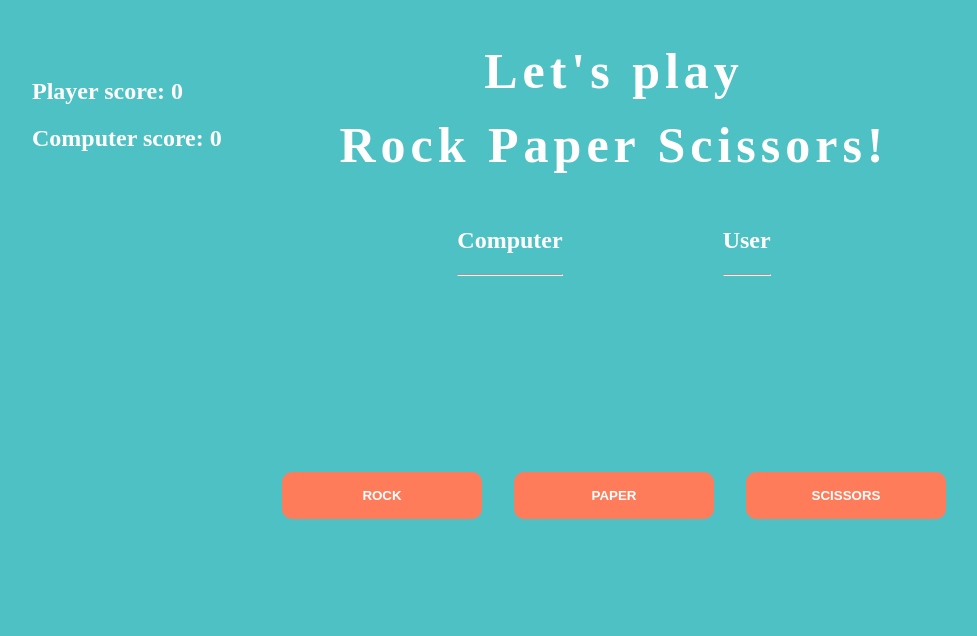
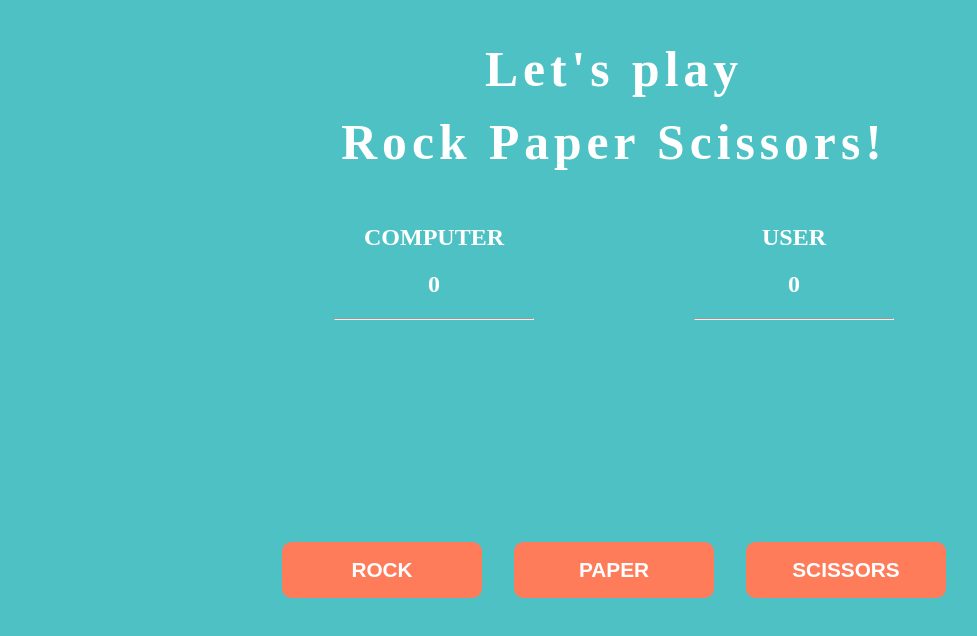
Before and after one commit to fabiolapoblete/rock-paper-scissors-game, a plain HTML site: page index.html in a window 1280 px wide. Shown: the whole page, without its empty margins (26-1003 px from the left). Drawn offline with Linux system fonts and the light colour scheme.

Commit message:
Styling and cc

```diff
--- a/app.js
+++ b/app.js
@@ -18,6 +18,7 @@ for (let possibleChoice of possibleChoices) {
   possibleChoice.addEventListener("click", (e) => {
     userChoice = e.target.id;
     userChoiceDisplay.innerText = userChoice;
+
     generateComputerChoice();
     getResult();
   });
@@ -41,7 +42,7 @@ function getResult() {
   if (computerChoice === userChoice) {
     result = "its a draw!";
   }
-  if (computerChoice === "rock" && userChoice === "paper") {
+  if (computerChoice === "rock;" && userChoice === "paper") {
     result = "you win!";
     userScore++;
   }
--- a/index.html
+++ b/index.html
@@ -13,13 +13,15 @@
 
       <section class="game">
         <section>
-          <h2>Computer</h2>
+          <h2 class="player">Computer</h2>
+          <h2 id="computer-score"><span></span> points</h2>
           <hr />
           <h2 id="computer-choice"></h2>
         </section>
 
         <section>
-          <h2>User</h2>
+          <h2 class="player">User</h2>
+          <h2 id="user-score"><span></span> points</h2>
           <hr />
           <h2 id="user-choice"></h2>
         </section>
@@ -28,24 +30,11 @@
       <h2 id="result"></h2>
 
       <section class="buttons">
-        <button class="btn" id="rock">Rock</button>
-        <button class="btn" id="paper">Paper</button>
-        <button class="btn" id="scissors">Scissors</button>
-      </section>
-
-      <section class="points">
-        <h2>Player score: <span id="user-score"></span></h2>
-        <h2>Computer score: <span id="computer-score"></span></h2>
+        <button class="btn" id="rock">rock</button>
+        <button class="btn" id="paper">paper</button>
+        <button class="btn" id="scissors">scissors</button>
       </section>
     </div>
-
-    <!-- <section class="text">
-      <section class="text__choice">
-        <h2>Computer Choice: <span id="computer-choice"></span></h2>
-        <h2>User Choice: <span id="user-choice"></span></h2>
-        <h2>Result: <span id="result"></span></h2>
-      </section>
-    </section> -->
 
     <script src="app.js"></script>
   </body>
--- a/style.css
+++ b/style.css
@@ -5,120 +5,67 @@ body {
     flex-direction: column;
     justify-content: center;
     align-items: center;
-    position: relative;
 }
 
 h1 {
     display: flex;
     flex-direction: column;
+    gap: 1rem;
     text-align: center;
-    color: white;
+    font-size: 3.1rem;
+    font-weight: 700;
     letter-spacing: 5px;
-    font-weight: 700;
-    font-size: 50px;
-    gap: 1rem;
 }
 
-button {
-    width: 200px;
-    padding: 1rem;
-    text-align: center;
-    background-color: #FF7C5B;
-    color: #fff;
-    font-weight: 700;
-    text-transform: uppercase;
-    border: none;
-    border-radius: 10px;
-}
-
-button:hover {
-    transform: scale(1.1);
-}
-
-.wrapper {
-    display: flex;
-    flex-direction: column;
-    justify-content: center;
-    align-items: center;
-}
-
-.buttons {
-    display: flex;
-    flex-wrap: wrap;
-    gap: 2rem;
+h2 {
+    min-width: 12.5rem;
 }
 
 .game {
     display: flex;
     justify-content: center;
     gap: 10rem;
+    min-width: 25rem;
+    min-height: 15.6rem;
 }
 
-.game section {
+.game section, #result {
     text-align: center;
-}
-
-#computer-choice {
-    color: #000;
     text-transform: uppercase;
 }
 
-#user-choice {
-    color: #000;
+.player, #result {
+    font-weight: 700;
+}
+
+#computer-choice, #user-choice {
+    color: #444;
+}
+
+#result {
+    min-height: 3rem;
+}
+
+.buttons {
+    display: flex;
+    justify-content: center;
+    flex-wrap: wrap;
+    gap: 2rem;
+}
+
+.btn {
+    background-color: #FF7C5B;
+    color: #fff;
+    width: 12.5rem;
+    padding: 1rem;
+    border: none;
+    border-radius: 0.6rem;
+    font-size: 1.3rem;
+    font-weight: 700;
+    text-align: center;
     text-transform: uppercase;
 }
 
-#result {
-    text-transform: uppercase;
-    font-weight: 700;
-    margin: 3rem 0;
-    min-height: 5rem;
+.btn:hover {
+    transform: scale(1.1);
 }
-
-.points {
-    position: absolute;
-    top: 50px;
-    left: 50px;
-}
-
-
-
-
-.text {
-    display: flex;
-    flex-direction: column;
-    gap: 1rem;
-}
-
-.text__choice {
-    display: flex;
-    gap: 20rem;
-}
-
-/* #rock {
-    border: none;
-    box-shadow: 0 0 10px #fff,
-    0 0 10px #fff,
-    0 0 15px #DB4437,
-    0 0 20px #DB4437,
-    0 0 25px #DB4437;
-    z-index: 0;
-}
-
-#paper {
-    border: none;
-    box-shadow: 0 0 10px #fff,
-    0 0 10px #fff,
-    0 0 15px #4285F4,
-    0 0 20px #4285F4,
-    0 0 25px #4285F4;
-}
-
-#scissors {
-    border: none;
-    box-shadow: 0 0 10px #fff,
-    0 0 10px #fff,
-    0 0 15px #0F9D58,
-    0 0 20px #0F9D58,
-    0 0 25px #0F9D58;
-} */
```
Also changed, not shown: hand (1).png (deleted), hand.png (deleted), paper.svg (deleted), rock.svg (deleted), scissors.svg (deleted).
